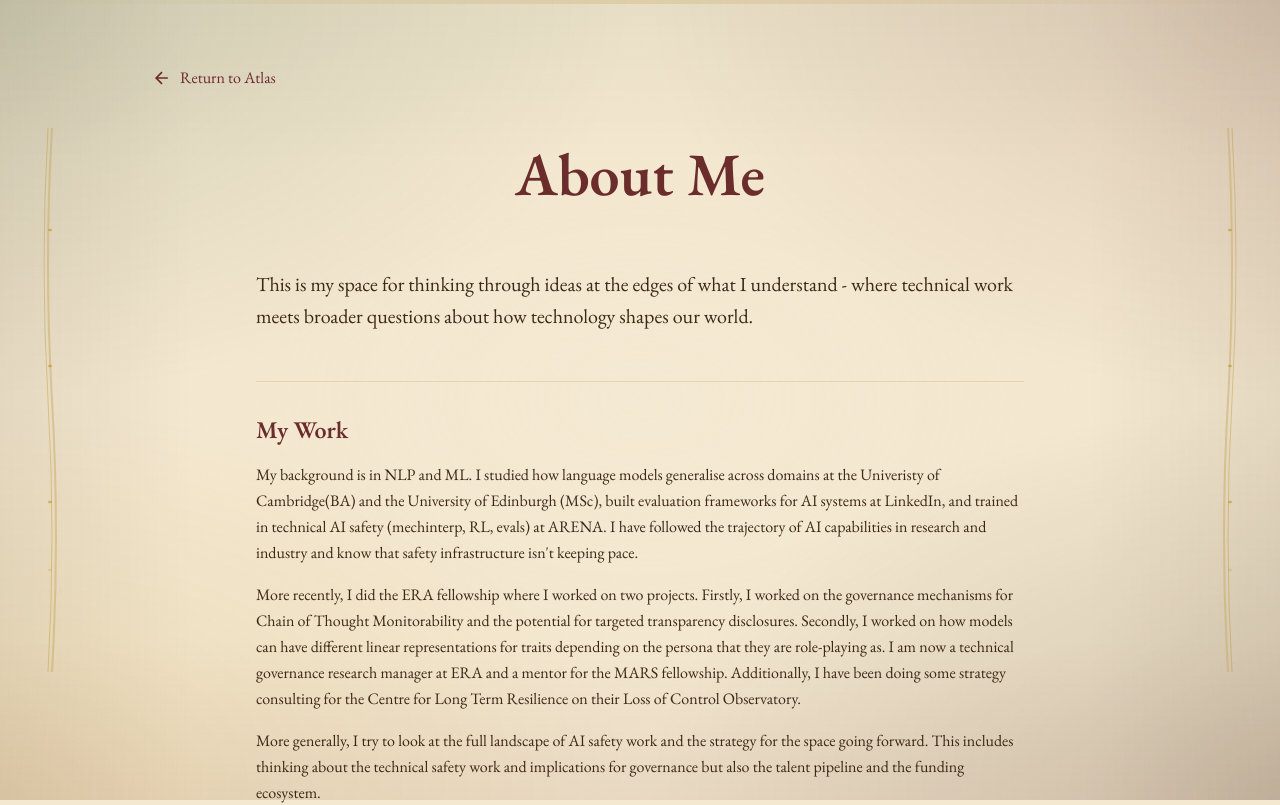
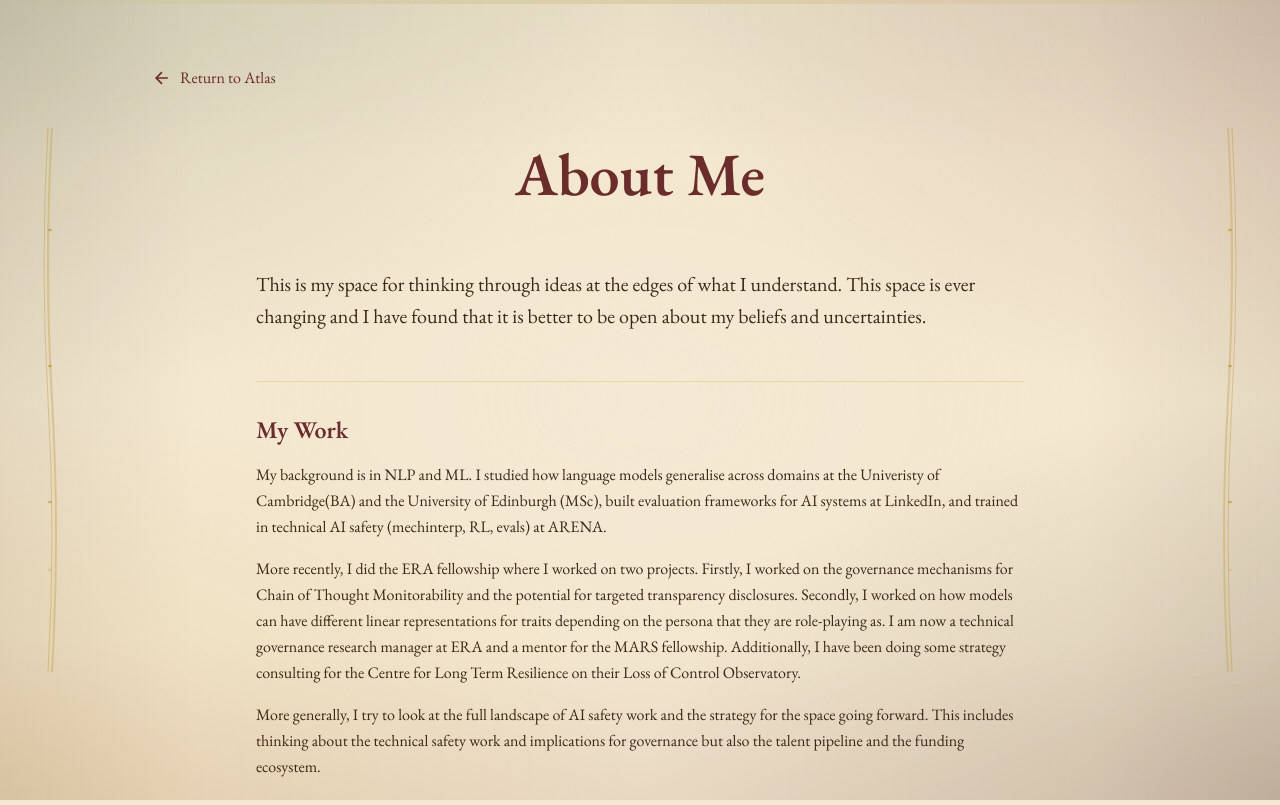
Before and after one commit to jacobdaviescam/The-Borderlands-Atlas, a Next.js app: page /about in a window 1280 px wide. Shown: the top 805 px of the page. Built offline with nearby package versions, Linux system fonts and the light colour scheme.

Commit message:
Updating phrasing again

```diff
--- a/app/about/page.tsx
+++ b/app/about/page.tsx
@@ -16,8 +16,7 @@ export default function AboutPage() {
           className="space-y-6 text-deep-brown"
         >
           <p className="text-xl leading-relaxed">
-            This is my space for thinking through ideas at the edges of what I understand - where
-            technical work meets broader questions about how technology shapes our world.
+            This is my space for thinking through ideas at the edges of what I understand. This space is ever changing and I have found that it is better to be open about my beliefs and uncertainties.
           </p>
 
           <div className="pt-8 mt-12 border-t border-gold/30">
@@ -27,7 +26,7 @@ export default function AboutPage() {
             <p className="leading-relaxed">
               My background is in NLP and ML. I studied how language
               models generalise across domains at the Univeristy of Cambridge(BA) and the University of Edinburgh (MSc), built evaluation frameworks for AI systems
-              at LinkedIn, and trained in technical AI safety (mechinterp, RL, evals) at ARENA. I have followed the trajectory of AI capabilities in research and industry and know that safety infrastructure isn't keeping pace.
+              at LinkedIn, and trained in technical AI safety (mechinterp, RL, evals) at ARENA.
             </p>
             <p className="leading-relaxed mt-4">
               More recently, I did the ERA fellowship where I worked on two projects. Firstly, I worked on the governance mechanisms for Chain of Thought Monitorability and the potential for targeted transparency disclosures. Secondly, I worked on how models can have different linear representations for traits depending on the persona that they are role-playing as. I am now a technical governance research manager at ERA and a mentor for the MARS fellowship. Additionally, I have been doing some strategy consulting for the Centre for Long Term Resilience on their Loss of Control Observatory.
--- a/app/atlas/page.tsx
+++ b/app/atlas/page.tsx
@@ -8,11 +8,11 @@ export default function AtlasPage() {
   return (
     <PageLayout
       title="The Atlas"
-      subtitle="A living map of beliefs, uncertainties, and what would update them"
+      subtitle="A living map of my beliefs, uncertainties, and what would update them"
     >
       <div className="max-w-3xl mx-auto mb-12 text-center text-deep-brown/90 leading-relaxed space-y-4">
         <p className="text-lg">
-          Four regions: technical safety, technical governance, governance, and
+          Here there are four regions of my thoughts: technical safety, technical governance, governance, and
           the wider strategy of building the field. Each opens onto living-page
           topics where I record current beliefs, open uncertainties, and the
           evidence that would shift my views.
```
